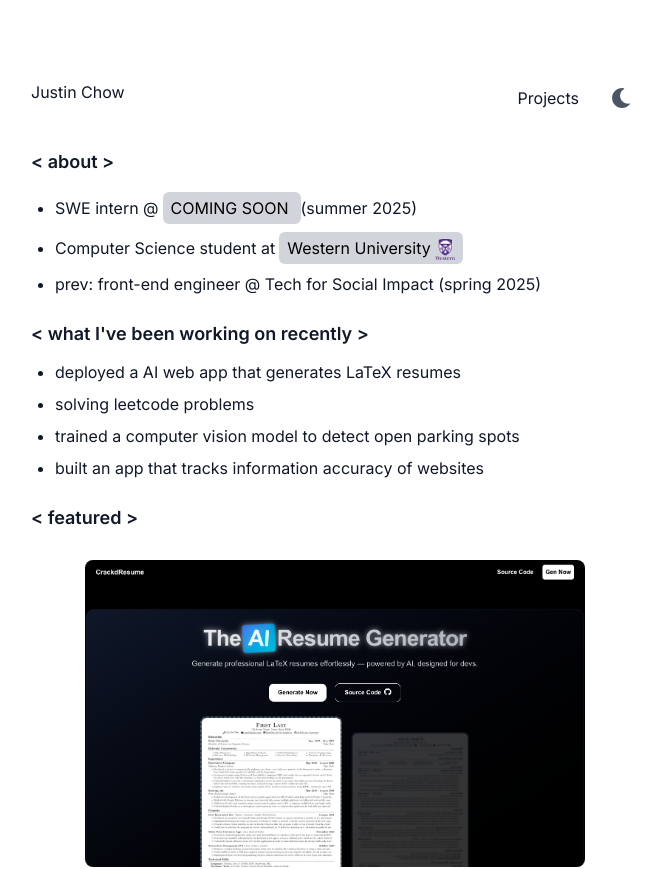
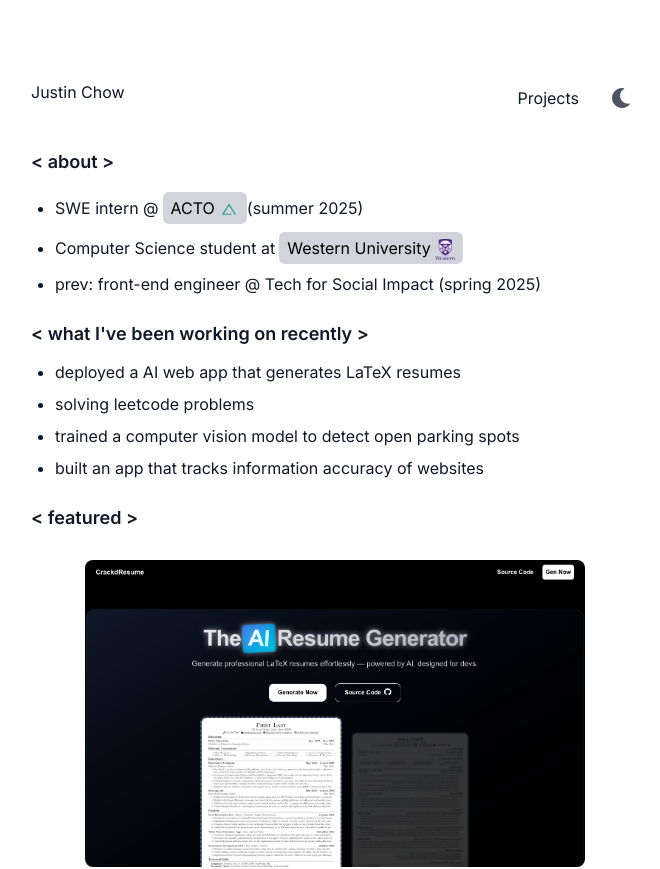
Before and after one commit to justintimejt/personal-portfolio, a Next.js app: page / in a window 1280 px wide. Shown: the top 869 px of the page, without its empty margins (305-965 px from the left). Built offline with nearby package versions, Linux system fonts and the light colour scheme.

Commit message:
update content homepage

```diff
--- a/src/app/page.tsx
+++ b/src/app/page.tsx
@@ -36,9 +36,9 @@ export default function Home() {
             <ul className="list-disc pl-6 mt-2 space-y-2">
               <li>SWE intern @
                 <div className="inline-flex items-center ml-1 px-2 py-1 rounded-md bg-gray-300 dark:bg-gray-800 hover:bg-gray-200 dark:hover:bg-gray-700 transition-colors">
-                  <Link href="/" target="_blank" className="text-black dark:text-white hover:text-blue-700 dark:hover:text-blue-300">COMING SOON</Link>
-                  <Link href="/" target="_blank" className="ml-1">
-                    {/* <Image src="/" alt="logo" width={20} height={20} className="inline" /> */}
+                  <Link href="https://acto.com/" target="_blank" className="text-black dark:text-white hover:text-blue-700 dark:hover:text-blue-300">ACTO</Link>
+                  <Link href="https://acto.com/" target="_blank" className="ml-1">
+                    <Image src="/images/acto.png" alt="logo" width={20} height={20} className="inline" />
                   </Link>
                 </div>
                 (summer 2025)
```
